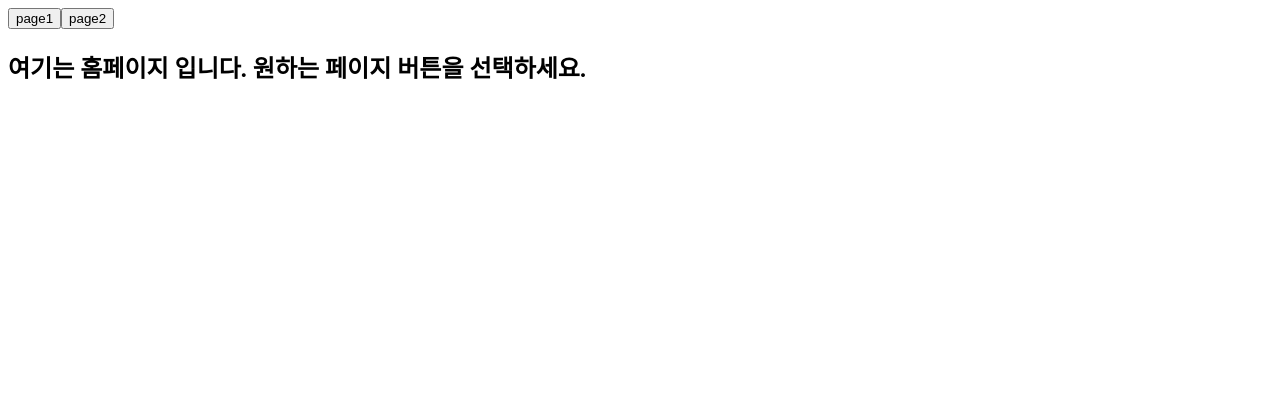
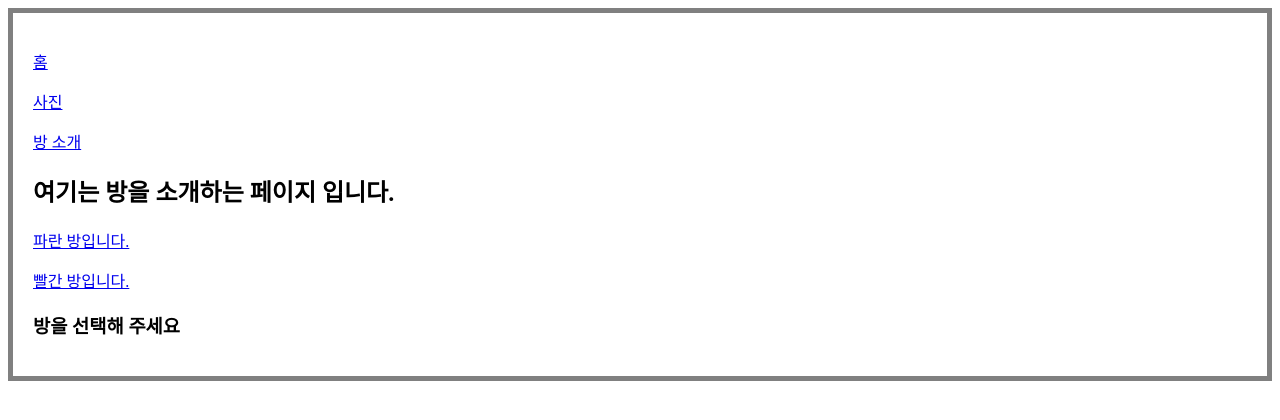
Before and after one commit to mjkang0987/react-study, a React (Create React App) app in the folder example/cra/: page /rooms in a window 1280 px wide. Shown: the top 420 px of the page. Built offline with nearby package versions, Linux system fonts and the light colour scheme.

Commit message:
[섹션1] SPA 만들기
- react-router-dom 사용 예제

#8-20201002

```diff
--- a/example/cra/package.json
+++ b/example/cra/package.json
@@ -10,6 +10,7 @@
     "node-sass": "^4.14.1",
     "react": "^16.13.1",
     "react-dom": "^16.13.1",
+    "react-router-dom": "^5.2.0",
     "react-scripts": "3.4.3",
     "styled-components": "^5.2.0"
   },
--- a/example/cra/src/App.jsx
+++ b/example/cra/src/App.jsx
@@ -1,24 +1,42 @@
 import React from 'react';
-import logo from './logo.svg';
-import './App.css';
+import {BrowserRouter, Route, Link} from 'react-router-dom';
+import Rooms from './Rooms';
 
-function App() {
+const App = () => {
   return (
-    <div className="App">
-      <header className="App-header">
-        <img src={logo} className="App-logo" alt="logo" />
-        <p>hello</p>
-        <a
-          className="App-link"
-          href="https://reactjs.org"
-          target="_blank"
-          rel="noopener noreferrer"
-        >
-          Learn React
-        </a>
-      </header>
-    </div>
+    <BrowserRouter>
+      <div
+        style={{padding: 20, border: '5px solid gray'}}>
+        <p>
+          <Link to='/'>홈</Link>
+        </p>
+        <p>
+          <Link to='/photo'>사진</Link>
+        </p>
+        <p>
+          <Link to='/rooms'>방 소개</Link>
+        </p>
+        <Route
+          exact
+          path='/'
+          component={Home} />
+        <Route
+          path='/photo'
+          component={Photo} />
+        <Route
+          path='/rooms'
+          component={Rooms} />
+      </div>
+    </BrowserRouter>
   );
 }
 
+const Home = () => {
+  return <h2>여기는 홈페이지 입니다. 원하는 페이지 버튼을 선택하세요.</h2>
+}
+
+const Photo = () => {
+  return <h2>여기서 사진을 감상하세요.</h2>
+}
+
 export default App;
--- /dev/null
+++ b/example/cra/src/Rooms.jsx
@@ -0,0 +1,41 @@
+import React from 'react';
+import {Route, Link} from 'react-router-dom';
+
+const Rooms = ({match}) => {
+  /*
+   match 속성 = App.js 내에 Route 컴포넌트에 component 값
+  */
+  return(
+    <div>
+      <h2>여기는 방을 소개하는 페이지 입니다.</h2>
+      <p>
+        <Link
+          to={`${match.url}/blueRoom`}>
+          파란 방입니다.
+        </Link>
+      </p>
+      <p>
+        <Link
+          to={`${match.url}/redRoom`}>
+          빨간 방입니다.
+        </Link>
+      </p>
+      <Route
+        path={`${match.url}/:roomId`}
+        component={Room}/>
+      <Route
+        exact
+        path={match.url}
+        render={
+          () => <h3>방을 선택해 주세요</h3>
+        } />
+    </div>
+  )
+}
+
+const Room = ({match}) => {
+  return <h2>{`${match.params.roomId} 방을 선택하셨습니다.`}</h2>;
+}
+
+
+export default Rooms;
--- a/example/cra/src/index.jsx
+++ b/example/cra/src/index.jsx
@@ -1,53 +1,6 @@
-import React, {useState, useEffect} from 'react';
+import React from 'react';
 import ReactDOM from 'react-dom';
-
-const App = () => {
-  const [pageName, setPageName] = useState('');
-  useEffect(() => {
-    window.onpopstate = event => {
-      setPageName(event.state);
-    }
-  }, []);
-  const handler = event => {
-    const target = event.target;
-    const pageData = target.dataset.page;
-      window.history.pushState(
-        `${pageData}`,
-        '',
-        `/${pageData}`
-      )
-    setPageName(pageData);
-  }
-  return (
-    <div>
-      <button
-        onClick={handler}
-        data-page="page1">
-        page1
-      </button>
-      <button
-        onClick={handler}
-        data-page="page2">
-        page2
-      </button>
-      {!pageName && <Home />}
-      {pageName === 'page1' && <Page1 />}
-      {pageName === 'page2' && <Page2 />}
-    </div>
-  )
-}
-
-const Home = () => {
-  return <h2>여기는 홈페이지 입니다. 원하는 페이지 버튼을 선택하세요.</h2>
-}
-
-const Page1 = () => {
-  return <h2>여기는 Page1 입니다.</h2>
-}
-
-const Page2 = () => {
-  return <h2>여기는 Page2 입니다.</h2>
-}
+import App from './App';
 
 ReactDOM.render(
   <React.StrictMode>
```
Also changed, not shown: 1 other file (tests, documents, lock files or other folders).
